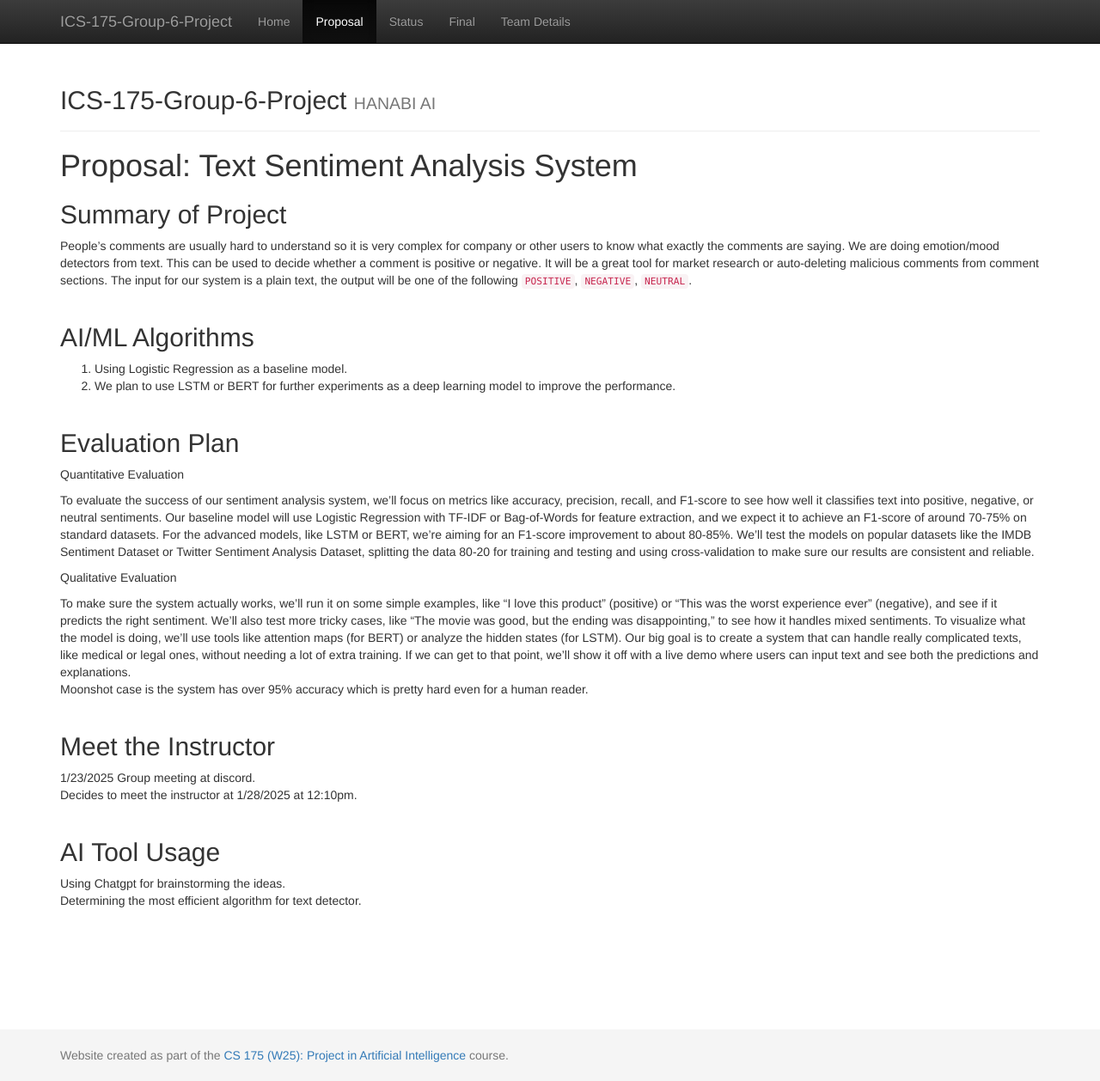
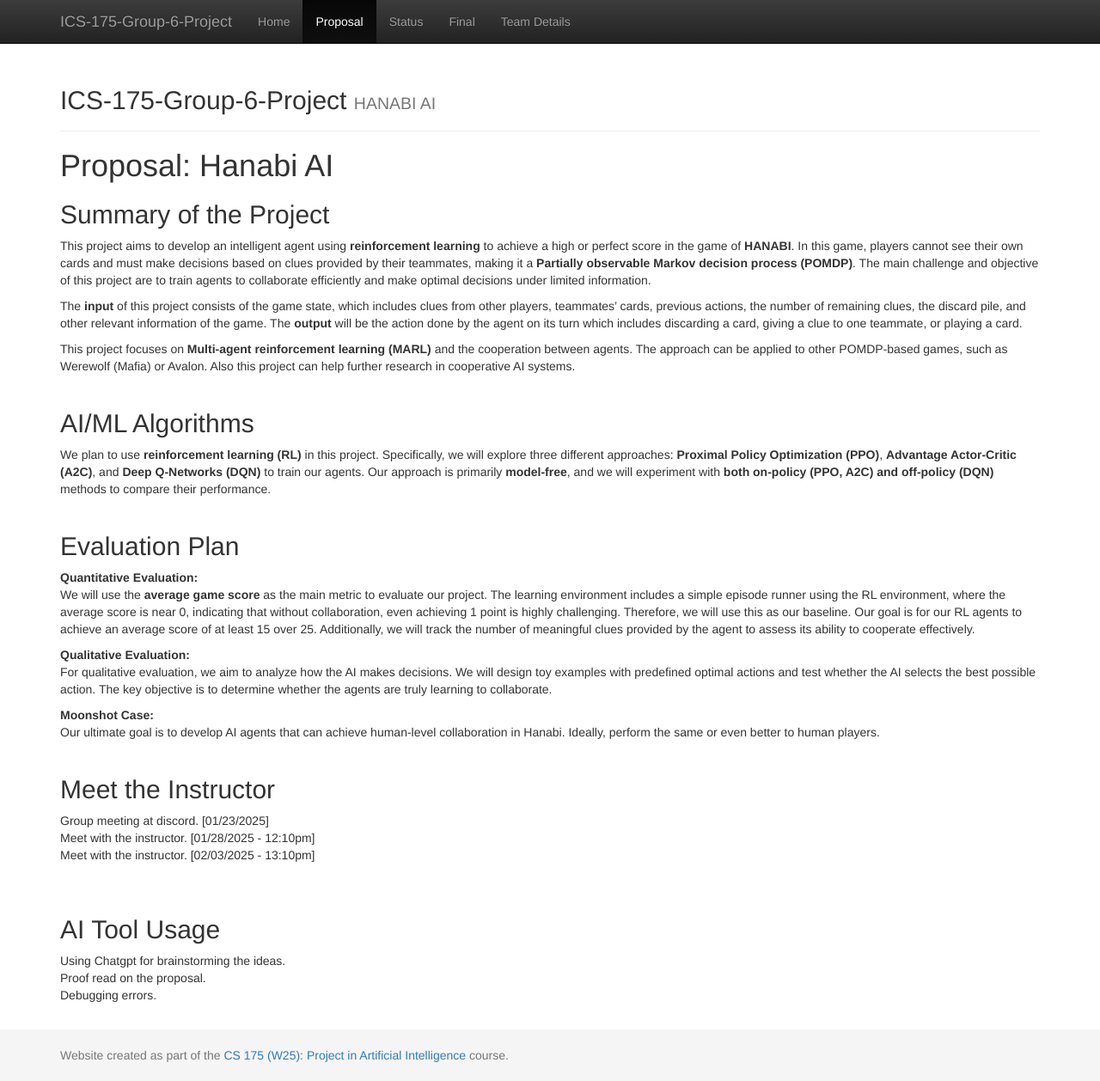
Before and after one commit to pddpdd20020105/ICS-175-fireworker, a Jekyll site: the page built from docs/proposal.md, in a window 1280 px wide and 1258 px high. Shown: the whole window at 86% size. Built offline with Jekyll 4.4.1, drawn with Linux system fonts in a browser that asks for light colours.

Commit message:
Update proposal.md

```diff
--- a/docs/proposal.md
+++ b/docs/proposal.md
@@ -3,41 +3,45 @@ layout: default
 title: Proposal
 ---
 
-# {{ page.title }}: Text Sentiment Analysis System
+# {{ page.title }}: Hanabi AI
 
 
-## Summary of Project
-People’s comments are usually hard to understand so it is very complex for company or other users to know what exactly the comments are saying. We are doing emotion/mood detectors from text. This can be used to decide whether a comment is positive or negative. It will be a great tool for market research or auto-deleting malicious comments from comment sections. The input for our system is a plain text, the output will be one of the following `POSITIVE`, `NEGATIVE`, `NEUTRAL`.
+## Summary of the Project
+This project aims to develop an intelligent agent using **reinforcement learning** to achieve a high or perfect score in the game of **HANABI**. In this game, players cannot see their own cards and must make decisions based on clues provided by their teammates, making it a **Partially observable Markov decision process (POMDP)**. The main challenge and objective of this project are to train agents to collaborate efficiently and make optimal decisions under limited information.
+
+The **input** of this project consists of the game state, which includes clues from other players, teammates’ cards, previous actions, the number of remaining clues, the discard pile, and other relevant information of the game. The **output** will be the action done by the agent on its turn which includes discarding a card, giving a clue to one teammate, or playing a card.
+
+This project focuses on **Multi-agent reinforcement learning (MARL)** and the cooperation between agents. The approach can be applied to other POMDP-based games, such as Werewolf (Mafia) or Avalon. Also this project can help further research in cooperative AI systems.
 <br>
 <br>
 
-## AI/ML Algorithms<br />
-1. Using Logistic Regression as a baseline model.<br />
-2. We plan to use LSTM or BERT for further experiments as a deep learning model to improve the performance.
+## AI/ML Algorithms
+We plan to use **reinforcement learning (RL)** in this project. Specifically, we will explore three different approaches: **Proximal Policy Optimization (PPO)**, **Advantage Actor-Critic (A2C)**, and **Deep Q-Networks (DQN)** to train our agents. Our approach is primarily **model-free**, and we will experiment with **both on-policy (PPO, A2C) and off-policy (DQN)** methods to compare their performance.
 <br>
 <br>
 
-## Evaluation Plan<br />
-Quantitative Evaluation<br />
+## Evaluation Plan
+**Quantitative Evaluation:**
+We will use the **average game score** as the main metric to evaluate our project. The learning environment includes a simple episode runner using the RL environment, where the average score is near 0, indicating that without collaboration, even achieving 1 point is highly challenging. Therefore, we will use this as our baseline. Our goal is for our RL agents to achieve an average score of at least 15 over 25. Additionally, we will track the number of meaningful clues provided by the agent to assess its ability to cooperate effectively.
 
-To evaluate the success of our sentiment analysis system, we’ll focus on metrics like accuracy, precision, recall, and F1-score to see how well it classifies text into positive, negative, or neutral sentiments. Our baseline model will use Logistic Regression with TF-IDF or Bag-of-Words for feature extraction, and we expect it to achieve an F1-score of around 70-75% on standard datasets. For the advanced models, like LSTM or BERT, we’re aiming for an F1-score improvement to about 80-85%. We’ll test the models on popular datasets like the IMDB Sentiment Dataset or Twitter Sentiment Analysis Dataset, splitting the data 80-20 for training and testing and using cross-validation to make sure our results are consistent and reliable.
+**Qualitative Evaluation:**
+For qualitative evaluation, we aim to analyze how the AI makes decisions. We will design toy examples with predefined optimal actions and test whether the AI selects the best possible action. The key objective is to determine whether the agents are truly learning to collaborate.
 
-Qualitative Evaluation<br />
-
-To make sure the system actually works, we’ll run it on some simple examples, like “I love this product” (positive) or “This was the worst experience ever” (negative), and see if it predicts the right sentiment. We’ll also test more tricky cases, like “The movie was good, but the ending was disappointing,” to see how it handles mixed sentiments. To visualize what the model is doing, we’ll use tools like attention maps (for BERT) or analyze the hidden states (for LSTM). Our big goal is to create a system that can handle really complicated texts, like medical or legal ones, without needing a lot of extra training. If we can get to that point, we’ll show it off with a live demo where users can input text and see both the predictions and explanations.<br />
-Moonshot case is the system has over 95% accuracy which is pretty hard even for a human reader.
+**Moonshot Case:**
+Our ultimate goal is to develop AI agents that can achieve human-level collaboration in Hanabi. Ideally, perform the same or even better to human players.
 <br>
 <br>
 
-## Meet the Instructor<br />
-1/23/2025 Group meeting at discord.<br />
-Decides to meet the instructor at 1/28/2025 at 12:10pm.
+## Meet the Instructor
+Group meeting at discord. [01/23/2025] \
+Meet with the instructor. [01/28/2025 - 12:10pm] \
+Meet with the instructor. [02/03/2025 - 13:10pm] \
 <br>
 <br>
 
-## AI Tool Usage<br />
-Using Chatgpt for brainstorming the ideas. <br />
-Determining the most efficient algorithm for text detector. <br />
-
+## AI Tool Usage
+Using Chatgpt for brainstorming the ideas. \
+Proof read on the proposal. \
+Debugging errors.
 <br>
 <br>
```
